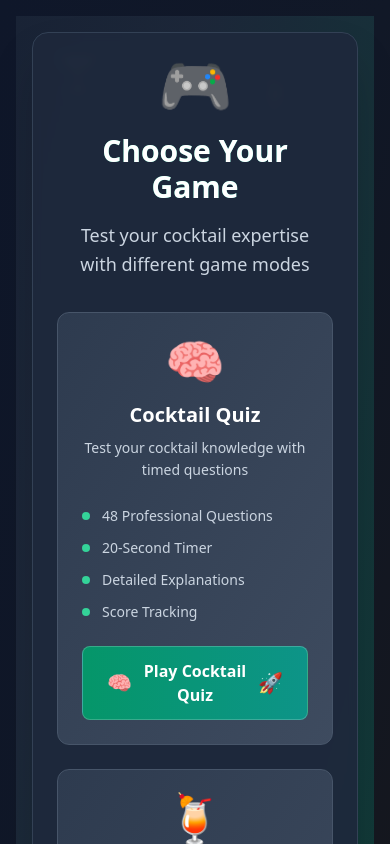
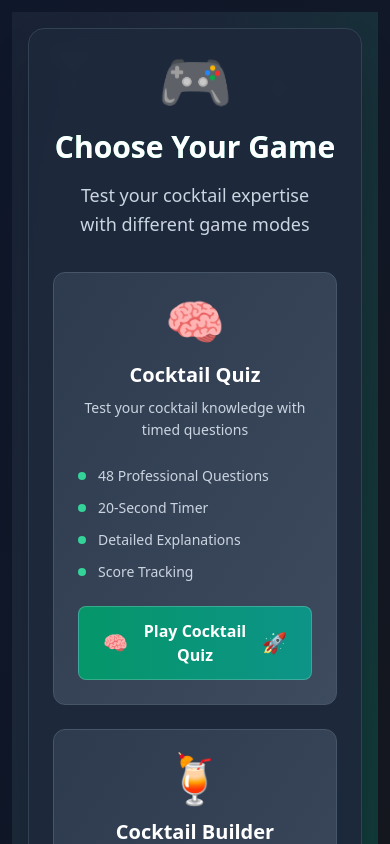
Before and after one commit to HelderBalbino/cocktail-quiz, a React (Vite) app: page / in a window 390 px wide. Shown: the top 844 px of the page. Built offline with nearby package versions, Linux system fonts and the light colour scheme.

Commit message:
Adjust padding in game selection container for improved layout consistency

```diff
--- a/src/App.tsx
+++ b/src/App.tsx
@@ -317,7 +317,7 @@ function App() {
 	if (appState === 'game-selection') {
 		return (
 			<div className='min-h-screen bg-gradient-to-br from-slate-900 via-gray-900 to-zinc-900'>
-				<div className='container mx-auto px-4 sm:px-6 lg:px-8 py-4 sm:py-6 lg:py-8'>
+				<div className='container mx-auto px-3 sm:px-6 lg:px-8 py-3 sm:py-6 lg:py-8'>
 					<GameModeSelection onSelectMode={handleGameModeSelect} />
 				</div>
 			</div>
```
